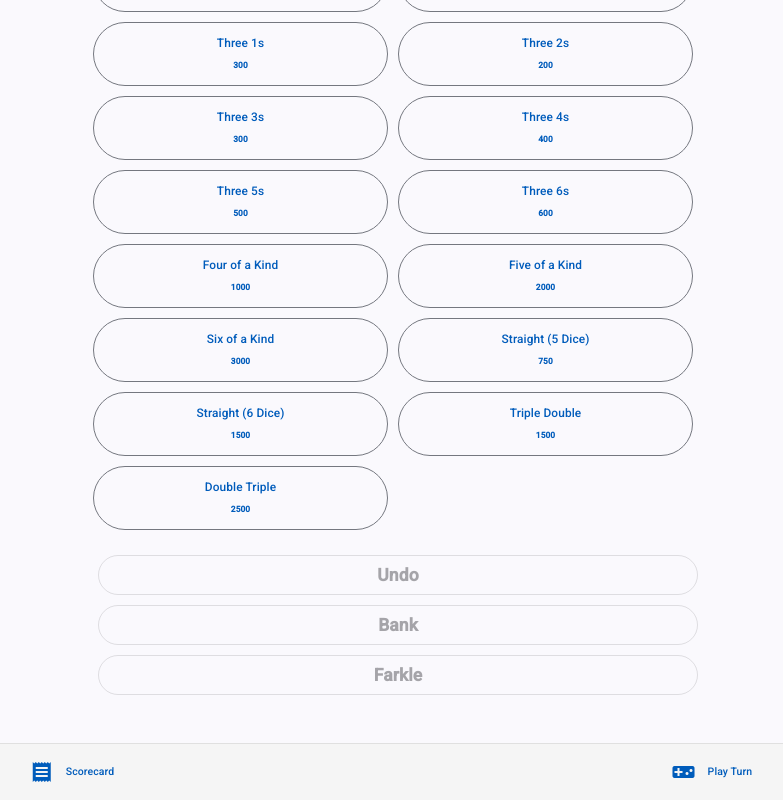
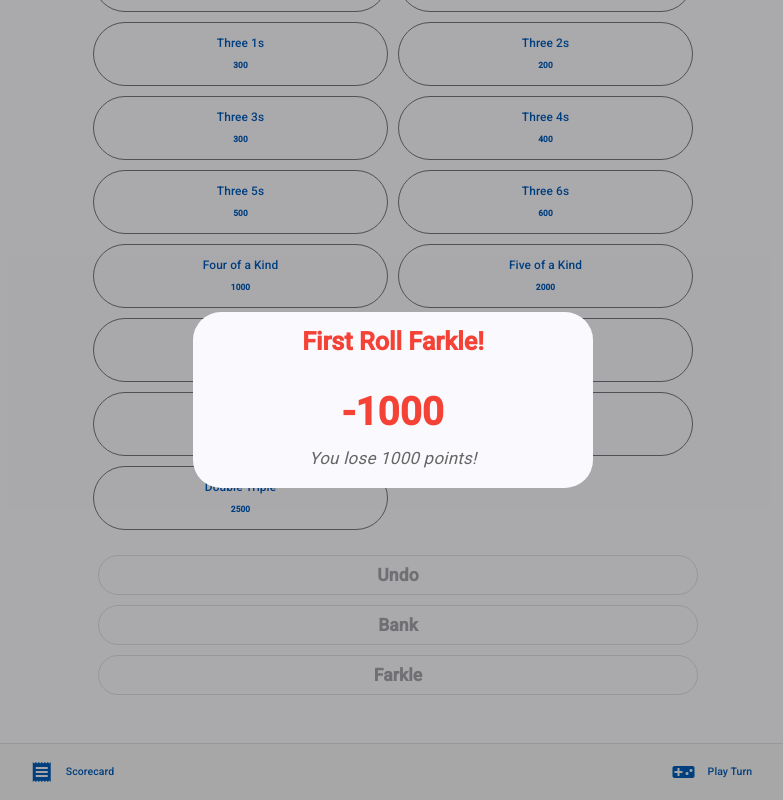
Before and after one commit to mhdejonge/farkle-scorecard, an Angular app: page /turn in a window 1280 px wide. Both pictures are taken after a click on the button "Farkle". Shown: the whole page, without its empty margins (247-1030 px from the left). Built offline with nearby package versions, Linux system fonts and the light colour scheme.

Commit message:
default: results dialog

```diff
--- /dev/null
+++ b/src/app/components/confirm-dialog/index.ts
@@ -0,0 +1 @@
+export * from './confirm-dialog';
--- /dev/null
+++ b/src/app/components/results-dialog/index.ts
@@ -0,0 +1 @@
+export * from './results-dialog';
--- /dev/null
+++ b/src/app/components/results-dialog/results-dialog.html
@@ -0,0 +1,17 @@
+<div class="results-dialog">
+  <h2 [ngClass]="isBanking ? 'success-title' : 'failure-title'">
+    <div class="title-content">
+      {{ title }}
+    </div>
+  </h2>
+  <mat-dialog-content>
+    <div
+      class="content-container"
+      [ngClass]="isBanking ? 'success-content' : 'failure-content'">
+      <div class="points-display" [ngClass]="isBanking ? 'success-points' : 'failure-points'">
+        {{ pointsDisplay }}
+      </div>
+      <div class="description">{{ description }}</div>
+    </div>
+  </mat-dialog-content>
+</div>
--- /dev/null
+++ b/src/app/components/results-dialog/results-dialog.scss
@@ -0,0 +1,64 @@
+.results-dialog {
+  text-align: center;
+  min-width: 300px;
+
+  h2 {
+    padding: 20px 16px;
+    font-size: 1.8em;
+    font-weight: bold;
+    margin: 0;
+
+    &.success-title {
+      color: #4caf50;
+    }
+
+    &.failure-title {
+      color: #f44336;
+    }
+
+    .title-content {
+      font-weight: bold;
+    }
+  }
+
+  mat-dialog-content {
+    padding: 20px 16px;
+    font-size: 1.1em;
+
+    .content-container {
+      display: flex;
+      flex-direction: column;
+      align-items: center;
+      gap: 16px;
+
+      &.success-content {
+        .points-display {
+          font-size: 2.5em;
+          font-weight: bold;
+          color: #4caf50;
+          margin: 10px 0;
+        }
+
+        .description {
+          font-size: 1.1em;
+          color: #333;
+        }
+      }
+
+      &.failure-content {
+        .points-display {
+          font-size: 2.5em;
+          font-weight: bold;
+          color: #f44336;
+          margin: 10px 0;
+        }
+
+        .description {
+          font-size: 1.1em;
+          color: #666;
+          font-style: italic;
+        }
+      }
+    }
+  }
+}
--- /dev/null
+++ b/src/app/components/results-dialog/results-dialog.ts
@@ -0,0 +1,47 @@
+import { Component, Inject, OnInit } from '@angular/core';
+import { CommonModule } from '@angular/common';
+import { MAT_DIALOG_DATA, MatDialogModule } from '@angular/material/dialog';
+import { MatButtonModule } from '@angular/material/button';
+
+export interface ResultsDialogData {
+  type: 'bank' | 'farkle' | 'frf';
+
+  points?: number;
+}
+
+@Component({
+  selector: 'app-results-dialog',
+  standalone: true,
+  imports: [CommonModule, MatDialogModule, MatButtonModule],
+  templateUrl: './results-dialog.html',
+  styleUrl: './results-dialog.scss'
+})
+export class ResultsDialogComponent implements OnInit {
+  isBanking!: boolean;
+  title!: string;
+  description!: string;
+  pointsDisplay!: string;
+
+  constructor(@Inject(MAT_DIALOG_DATA) public data: ResultsDialogData) {}
+
+  ngOnInit(): void {
+    this.isBanking = this.data.type === 'bank';
+    switch (this.data.type) {
+      case 'bank':
+        this.title = 'Banked!';
+        this.description = `You banked ${this.data.points} points!`;
+        this.pointsDisplay = `+${this.data.points}`;
+        break;
+      case 'farkle':
+        this.title = 'Farkle!';
+        this.pointsDisplay = '+0';
+        this.description = `You'll get nothing and like it.`
+        break;
+      case 'frf':
+        this.title = 'First Roll Farkle!';
+        this.pointsDisplay = '-1000';
+        this.description = 'You lose 1000 points!';
+        break;
+    }
+  }
+}
--- a/src/app/components/scorecard/scorecard.ts
+++ b/src/app/components/scorecard/scorecard.ts
@@ -8,7 +8,7 @@ import { MatButtonModule } from '@angular/material/button';
 import { MatIconModule } from '@angular/material/icon';
 import { MatDialog } from '@angular/material/dialog';
 import { GameService } from '@app/services';
-import { ConfirmDialogComponent } from '../confirm-dialog/confirm-dialog';
+import { ConfirmDialogComponent } from '@app/components/confirm-dialog';
 
 @Component({
   selector: 'app-scorecard',
--- a/src/app/components/turn/turn.ts
+++ b/src/app/components/turn/turn.ts
@@ -3,9 +3,11 @@ import { CommonModule } from '@angular/common';
 import { MatCardModule } from '@angular/material/card';
 import { MatButtonModule } from '@angular/material/button';
 import { MatGridListModule } from '@angular/material/grid-list';
+import { MatDialog, MatDialogRef } from '@angular/material/dialog';
 import { Router } from '@angular/router';
 import { switchMap, timer } from 'rxjs';
 import { GameService, ScoringOption, ScoringOptions } from '@app/services';
+import { ResultsDialogComponent } from '@app/components/results-dialog';
 
 @Component({
   selector: 'app-turn',
@@ -17,6 +19,7 @@ export class TurnComponent {
   scoringOptions = ScoringOptions;
   router = inject(Router);
   gameService = inject(GameService);
+  dialog = inject(MatDialog);
 
   currentScore = computed(() => this.gameService.currentTurnScore().total);
   undoDisabled = computed(() => !this.gameService.currentTurnScore().turns.length || this.finishedSignal());
@@ -29,21 +32,35 @@ export class TurnComponent {
   }
 
   bank(): void {
+    const points = this.gameService.currentTurnScore().total;
     this.gameService.bank();
-    this.finished();
+    const dialog = this.dialog.open(ResultsDialogComponent, {
+      data: { type: 'bank', points },
+      width: '400px',
+      disableClose: true
+    });
+    this.finished(dialog);
   }
 
   farkle(): void {
-    this.gameService.farkle();
-    this.finished();
+    const isFirstRollFarkle = this.gameService.farkle();
+    const dialog = this.dialog.open(ResultsDialogComponent, {
+      data: { type: isFirstRollFarkle ? 'frf' : 'farkle' },
+      width: '400px',
+      disableClose: true
+    });
+    this.finished(dialog);
   }
 
   undo(): void {
     this.gameService.undo();
   }
 
-  finished(): void {
+  finished(dialog: MatDialogRef<ResultsDialogComponent>): void {
     this.finishedSignal.set(true);
-    timer(5000).pipe(switchMap(() => this.router.navigate(['/scorecard']))).subscribe();
+    timer(5000).pipe(switchMap(() => {
+      dialog.close();
+      return this.router.navigate(['/scorecard']);
+    })).subscribe();
   }
 }
```
